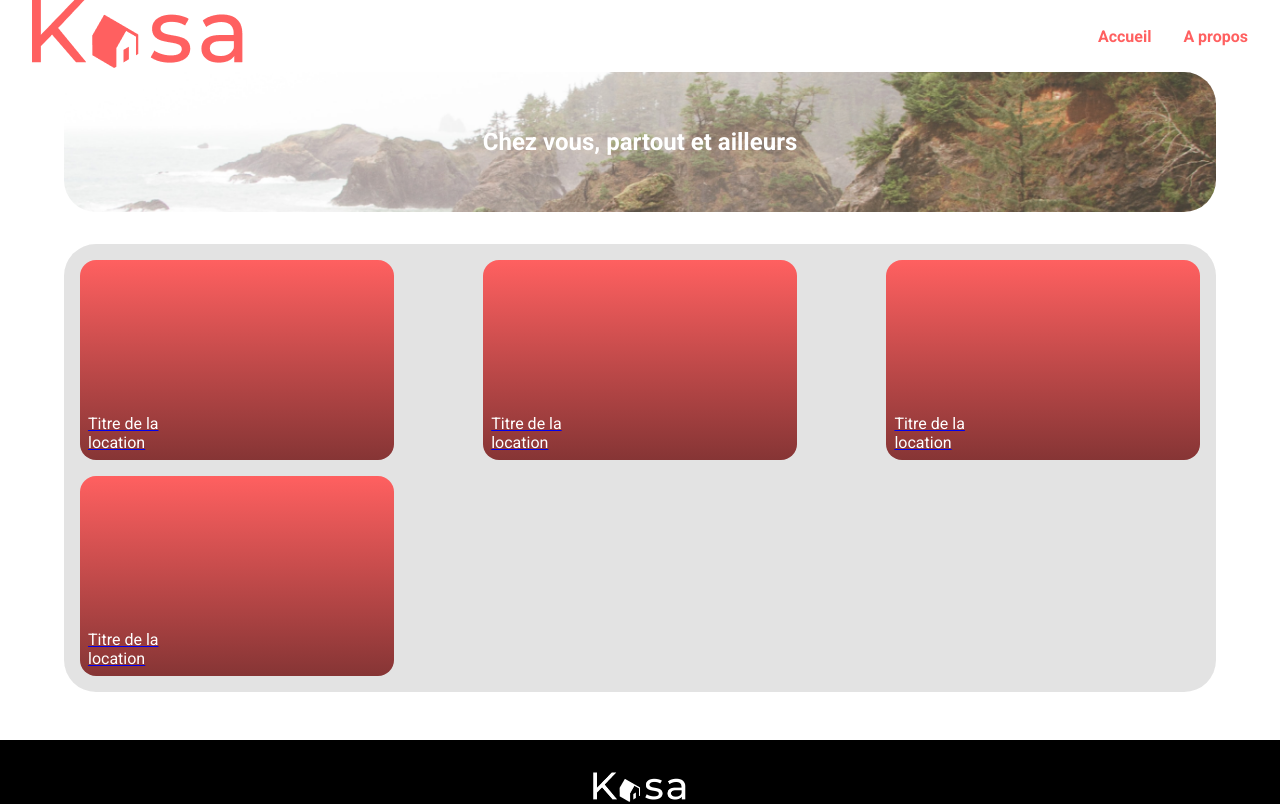
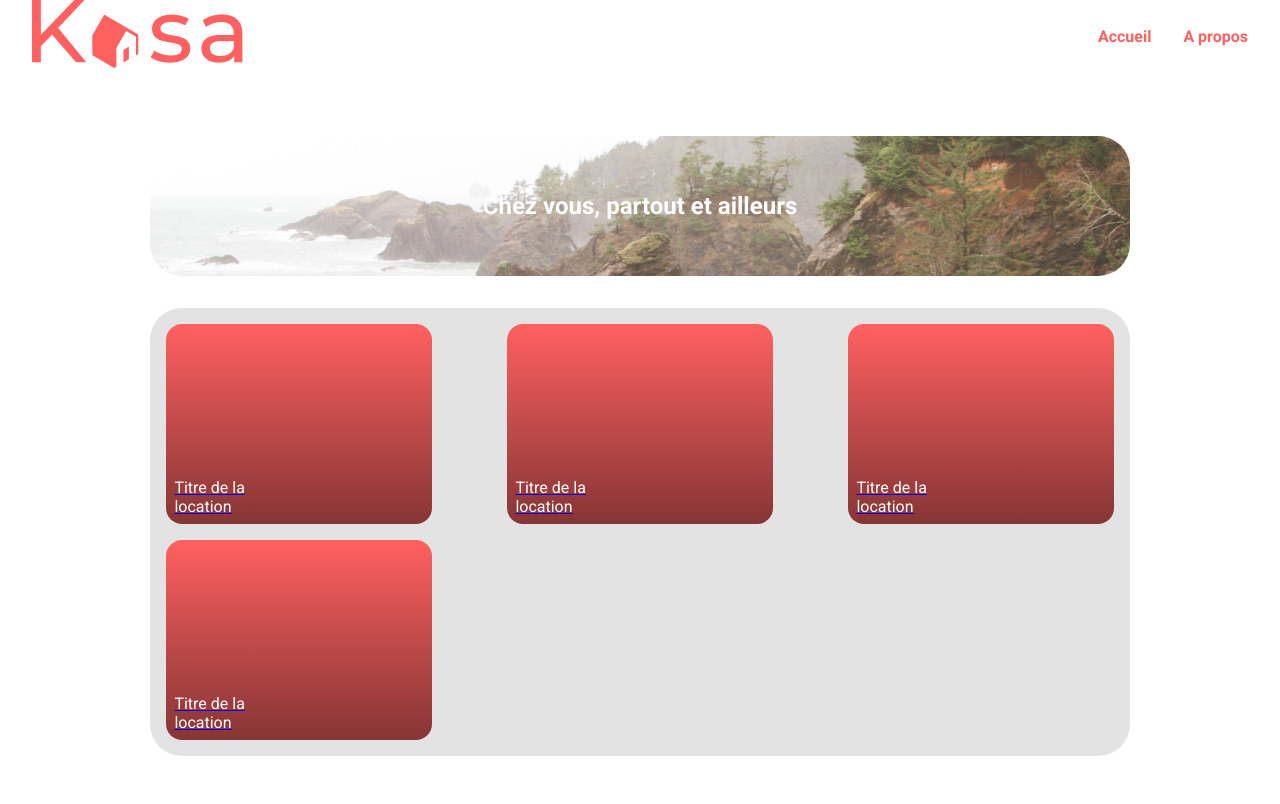
Before and after one commit to zcbe/Projet-8-Kasa, a React (Vite) app: page / in a window 1280 px wide. Shown: the top 804 px of the page. Built offline with nearby package versions, Linux system fonts and the light colour scheme.

Commit message:
feat link pages

```diff
--- a/src/App.jsx
+++ b/src/App.jsx
@@ -1,21 +1,19 @@
 import React from 'react'
-import Navbar from './components/Navbar.jsx'
 import './app.scss'
-import Banner from './components/Banner.jsx'
+import Banner from './layout/Banner.jsx'
 import ApartmentGrid from './components/ApartmentGrid.jsx'
-import Footer from './components/Footer.jsx'
+import Main from './layout/Main.jsx'
 
 
 
 function App() {
   return (
-    <div>
-      <Navbar/>
-      <Banner/>
-      <ApartmentGrid/>
-      <Footer/>
-
-    </div>
+      <>
+      <Main>
+        <Banner/>
+        <ApartmentGrid/>
+      </Main>
+      </>
   )
 }
 
--- a/src/app.scss
+++ b/src/app.scss
@@ -1,4 +1,3 @@
-
 body {
     margin: 0;
     padding: 0;
--- /dev/null
+++ b/src/layout/Main.jsx
@@ -0,0 +1,8 @@
+import React from "react";
+import "./Main.scss";
+
+function Main({children}) {
+    return <div className="main">{children}</div>
+}
+
+export default Main;
--- /dev/null
+++ b/src/layout/Main.scss
@@ -0,0 +1,4 @@
+.main{
+    padding: 2rem 3rem;
+    min-height: 70vh;
+}
--- a/src/main.jsx
+++ b/src/main.jsx
@@ -1,29 +1,16 @@
+
+
+// main.jsx
+
 import React from 'react';
 import { createRoot } from 'react-dom/client';
-import App from './App.jsx';
-import { createBrowserRouter, RouterProvider} from 'react-router-dom';
-
-const router = createBrowserRouter([
-  {
-    path:"/",
-    element: <App/>,
-    errorElement: <h1>404 not found</h1>
-  },
-  {
-    path:"/flat",
-    element: <h1>Nos appartements</h1>
-  },
-  {
-    path:"/about",
-    element: <h1>A propos</h1>
-  },
-
-]);
+import { RouterProvider } from 'react-router-dom';
+import { router } from './routes/routes.jsx'; // Importez le routeur depuis son emplacement correct
 
 const root = createRoot(document.getElementById("root"));
 
 root.render(
   <React.StrictMode>
-    <RouterProvider router={router}/>
+    <RouterProvider router={router} /> {/* Utilisez le routeur importé */}
   </React.StrictMode>
 );
--- /dev/null
+++ b/src/routes/routes.jsx
@@ -0,0 +1,41 @@
+
+import React from 'react';
+import { createBrowserRouter, Outlet } from 'react-router-dom';
+import Footer from '../layout/Footer.jsx';
+import Navbar from '../components/Navbar.jsx';
+import Main from '../layout/Main.jsx';
+import App from '../App.jsx';
+
+
+const HeaderFooterLayout = () => {
+    return (
+        <>
+            <Navbar />
+            <Main>
+                <Outlet />
+            </Main>
+            <Footer />
+        </>
+    );
+};
+
+export const router = createBrowserRouter([
+    {
+        element: <HeaderFooterLayout />,
+        errorElement: <h1>404 not found</h1>,
+        children: [
+            {
+                path: '/',
+                element: <App/>, // Remplacez ce composant par le composant de votre page d'accueil
+            },
+            {
+                path: '/flat',
+                element: <div>nos appartement </div>
+            },
+            {
+                path: '/about',
+                element: <div >A propos</div>
+            }
+        ],
+    }
+]);
```
Also changed, not shown: src/layout/Banner.jsx (renamed from src/components/Banner.jsx), src/layout/Footer.jsx (renamed from src/components/Footer.jsx), src/layout/Footer.scss (renamed from src/components/Footer.scss), src/layout/banner.scss (renamed from src/components/banner.scss).
